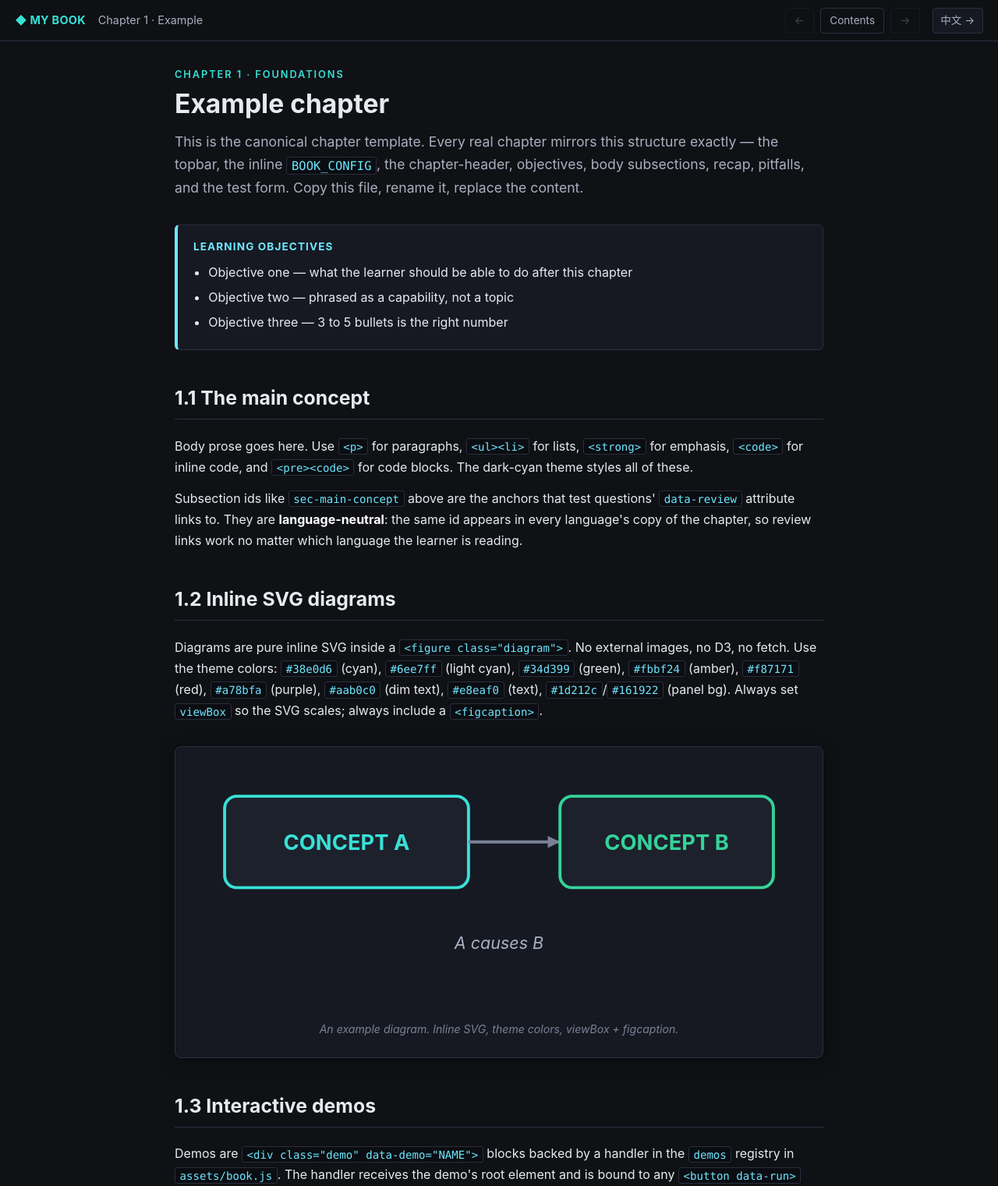
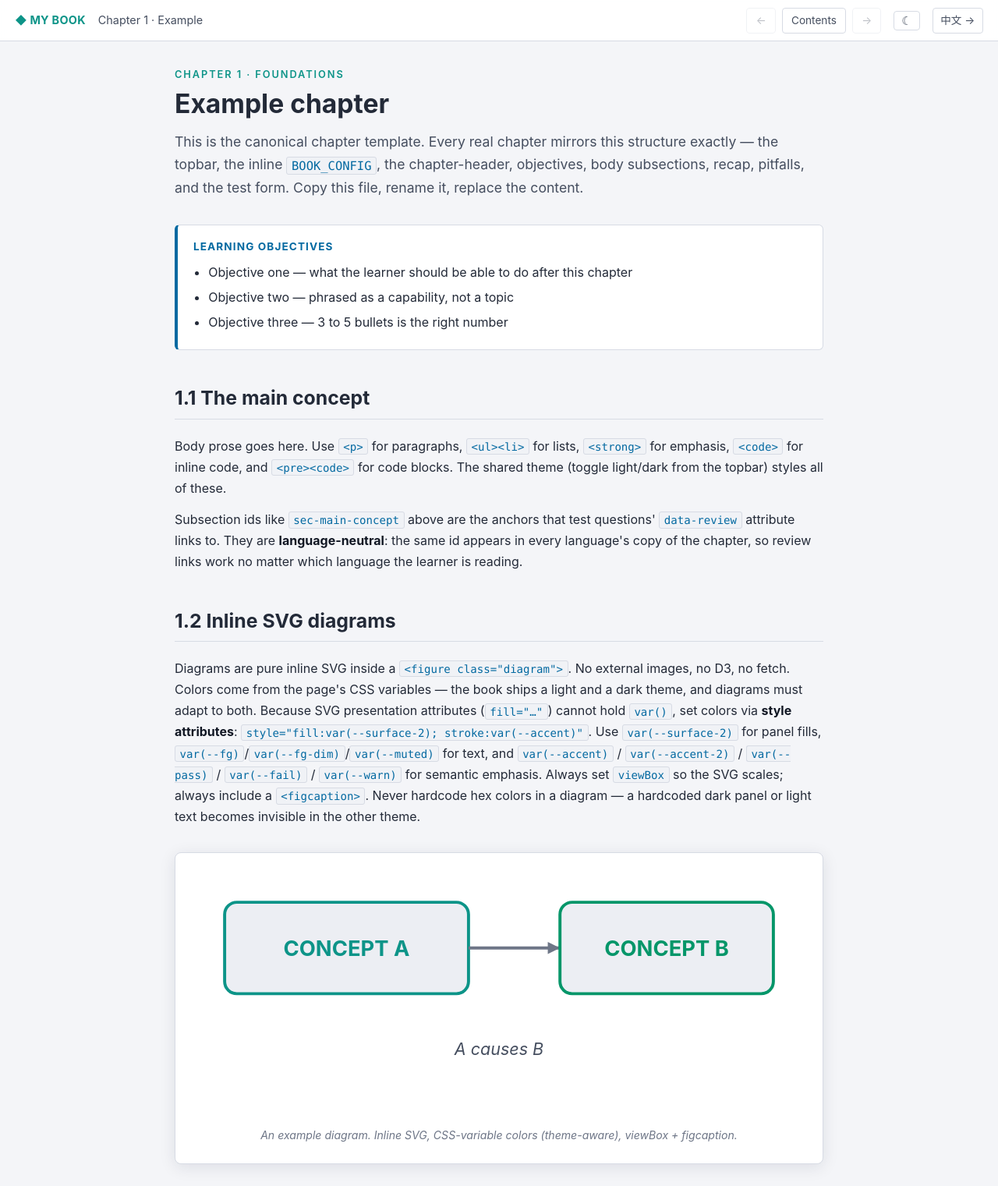
Before and after one commit to JJack27/Forge, a plain HTML site: page assets/book-template/en/01-example-chapter.html in a window 1280 px wide. Shown: the top 1521 px of the page at 78% size. Drawn offline with Linux system fonts and the light colour scheme.

Commit message:
Add light/dark theme with topbar toggle to the book template
The template previously shipped dark-only, which readers on light-set
systems found harsh. Now:

- style.css: every rule takes color from CSS custom properties; a
  html[data-theme="light"] block redefines the full palette (plus
  color-scheme, tints, and code-syntax colors tuned for light bg).
- book.js: injects a ☀/☾ toggle into the topbar (before lang-toggle).
  The choice persists under a single book-agnostic localStorage key
  (pbf:theme), shared across chapters and languages.
- Every page's <head> gains a tiny verbatim script that applies the
  stored theme (else prefers-color-scheme, else dark) before first
  paint — no flash of the wrong theme.
- Diagram convention changes: inline SVG must take colors via
  style="fill:var(--…)" (presentation attrs cannot hold var()), never
  hardcoded hex, so figures stay legible in both themes. Example
  chapter, SKILL.md, project-structure.md, i18n.md, and the template
  README all updated to the new convention.

Verified in-browser: toggle injects on chapter + dashboard pages,
click flips the theme, reload keeps the stored choice.

```diff
--- a/assets/book-template/en/01-example-chapter.html
+++ b/assets/book-template/en/01-example-chapter.html
@@ -6,8 +6,9 @@
   assets/book.js (scoring, nav, dashboard) works unchanged.
 
 Anatomy:
-    1. <head> with the single stylesheet link
+  1. <head> with the theme snippet + the single stylesheet link
   2. <div class="topbar"> with brand / crumb / chapter-nav / lang-toggle
+     (book.js injects the light/dark theme-toggle button next to lang-toggle)
   3. <main class="chapter" data-chapter-n="N"> with the inline BOOK_CONFIG script
   4. chapter-header (eyebrow / h1 / lede)
   5. objectives box
@@ -21,6 +22,9 @@
 <meta charset="utf-8">
 <meta name="viewport" content="width=device-width, initial-scale=1">
 <title>Chapter 1 — Example Chapter</title>
+<!-- Theme snippet: applies the stored theme (or prefers-color-scheme) BEFORE
+     first paint to avoid a flash. Copy verbatim into every page; do not translate. -->
+<script>(function(){try{var t=localStorage.getItem("pbf:theme");if(t!=="light"&&t!=="dark"){t=(window.matchMedia&&matchMedia("(prefers-color-scheme: light)").matches)?"light":"dark";}document.documentElement.setAttribute("data-theme",t);}catch(e){document.documentElement.setAttribute("data-theme","dark");}})();</script>
 <link rel="stylesheet" href="assets/style.css">
 </head>
 <body>
@@ -62,8 +66,8 @@
     Body prose goes here. Use <code>&lt;p&gt;</code> for paragraphs,
     <code>&lt;ul&gt;&lt;li&gt;</code> for lists, <code>&lt;strong&gt;</code> for
     emphasis, <code>&lt;code&gt;</code> for inline code, and
-    <code>&lt;pre&gt;&lt;code&gt;</code> for code blocks. The dark-cyan theme
-    styles all of these.
+    <code>&lt;pre&gt;&lt;code&gt;</code> for code blocks. The shared theme
+    (toggle light/dark from the topbar) styles all of these.
   </p>
 
   <p>
@@ -78,27 +82,32 @@
 
   <p>
     Diagrams are pure inline SVG inside a <code>&lt;figure class="diagram"&gt;</code>.
-    No external images, no D3, no fetch. Use the theme colors:
-    <code>#38e0d6</code> (cyan), <code>#6ee7ff</code> (light cyan),
-    <code>#34d399</code> (green), <code>#fbbf24</code> (amber),
-    <code>#f87171</code> (red), <code>#a78bfa</code> (purple),
-    <code>#aab0c0</code> (dim text), <code>#e8eaf0</code> (text),
-    <code>#1d212c</code>/<code>#161922</code> (panel bg). Always set
-    <code>viewBox</code> so the SVG scales; always include a
-    <code>&lt;figcaption&gt;</code>.
+    No external images, no D3, no fetch. Colors come from the page's CSS
+    variables — the book ships a light and a dark theme, and diagrams must
+    adapt to both. Because SVG presentation attributes
+    (<code>fill="…"</code>) cannot hold <code>var()</code>, set colors via
+    <strong>style attributes</strong>: <code>style="fill:var(--surface-2);
+    stroke:var(--accent)"</code>. Use <code>var(--surface-2)</code> for panel
+    fills, <code>var(--fg)</code>/<code>var(--fg-dim)</code>/<code>var(--muted)</code>
+    for text, and <code>var(--accent)</code> / <code>var(--accent-2)</code> /
+    <code>var(--pass)</code> / <code>var(--fail)</code> / <code>var(--warn)</code>
+    for semantic emphasis. Always set <code>viewBox</code> so the SVG scales;
+    always include a <code>&lt;figcaption&gt;</code>. Never hardcode hex colors
+    in a diagram — a hardcoded dark panel or light text becomes invisible in
+    the other theme.
   </p>
 
   <figure class="diagram">
     <svg viewBox="0 0 400 160" xmlns="http://www.w3.org/2000/svg" role="img" aria-label="Example diagram">
-      <rect x="20" y="20" width="160" height="60" rx="8" fill="#1d212c" stroke="#38e0d6" stroke-width="2"/>
-      <text x="100" y="55" text-anchor="middle" fill="#38e0d6" font-size="14" font-weight="700">CONCEPT A</text>
-      <line x1="180" y1="50" x2="240" y2="50" stroke="#7a8194" stroke-width="2"/>
-      <polygon points="240,50 232,46 232,54" fill="#7a8194"/>
-      <rect x="240" y="20" width="140" height="60" rx="8" fill="#1d212c" stroke="#34d399" stroke-width="2"/>
-      <text x="310" y="55" text-anchor="middle" fill="#34d399" font-size="14" font-weight="700">CONCEPT B</text>
-      <text x="200" y="120" text-anchor="middle" fill="#aab0c0" font-size="11" font-style="italic">A causes B</text>
+      <rect x="20" y="20" width="160" height="60" rx="8" style="fill:var(--surface-2);stroke:var(--accent)" stroke-width="2"/>
+      <text x="100" y="55" text-anchor="middle" style="fill:var(--accent)" font-size="14" font-weight="700">CONCEPT A</text>
+      <line x1="180" y1="50" x2="240" y2="50" style="stroke:var(--muted)" stroke-width="2"/>
+      <polygon points="240,50 232,46 232,54" style="fill:var(--muted)"/>
+      <rect x="240" y="20" width="140" height="60" rx="8" style="fill:var(--surface-2);stroke:var(--pass)" stroke-width="2"/>
+      <text x="310" y="55" text-anchor="middle" style="fill:var(--pass)" font-size="14" font-weight="700">CONCEPT B</text>
+      <text x="200" y="120" text-anchor="middle" style="fill:var(--fg-dim)" font-size="11" font-style="italic">A causes B</text>
     </svg>
-    <figcaption>An example diagram. Inline SVG, theme colors, viewBox + figcaption.</figcaption>
+    <figcaption>An example diagram. Inline SVG, CSS-variable colors (theme-aware), viewBox + figcaption.</figcaption>
   </figure>
 
   <h2 id="sec-demos">1.3 Interactive demos</h2>
--- a/assets/book-template/en/assets/book.js
+++ b/assets/book-template/en/assets/book.js
@@ -1,6 +1,7 @@
 /* Personal Book Forger — shared book JS.
    Handles: localStorage scoring, TOC/dashboard, per-chapter tests,
-   and a small registry of interactive demos used across chapters.
+   the light/dark theme toggle, and a small registry of interactive
+   demos used across chapters.
    Loaded from each chapter via <script src="assets/book.js" defer>.
 
    CONFIG: every page sets window.BOOK_CONFIG inline (in a <script> block
@@ -211,6 +212,44 @@
   }
 
   // ============================================================
+  // THEME (light/dark) — toggle button auto-injected into the topbar
+  // ============================================================
+  // The initial theme is applied BEFORE first paint by the tiny inline
+  // snippet in each page's <head> (stored choice, else prefers-color-scheme,
+  // else dark) so there is no flash of the wrong theme. Here we only inject
+  // the toggle button and flip the attribute on click. The choice persists
+  // in localStorage under a single book-agnostic key ("pbf:theme"), shared
+  // across chapters AND languages (a reader's theme preference is not
+  // per-language).
+  function currentTheme() {
+    return document.documentElement.getAttribute("data-theme") === "light" ? "light" : "dark";
+  }
+
+  function initThemeToggle() {
+    var topbar = document.querySelector(".topbar");
+    if (!topbar || topbar.querySelector(".theme-toggle")) return;
+    var btn = document.createElement("button");
+    btn.type = "button";
+    btn.className = "theme-toggle";
+    btn.setAttribute("aria-label", "Toggle light/dark theme");
+    function render() {
+      var light = currentTheme() === "light";
+      btn.textContent = light ? "☾" : "☀";
+      btn.title = light ? "Switch to dark theme" : "Switch to light theme";
+    }
+    btn.addEventListener("click", function () {
+      var next = currentTheme() === "light" ? "dark" : "light";
+      document.documentElement.setAttribute("data-theme", next);
+      try { localStorage.setItem("pbf:theme", next); } catch (e) { /* private mode */ }
+      render();
+    });
+    render();
+    // Sit before the lang-toggle when there is one, else at the bar's end.
+    var lang = topbar.querySelector(".lang-toggle");
+    topbar.insertBefore(btn, lang || null);
+  }
+
+  // ============================================================
   // TOC PAGE: build cards + dashboard
   // ============================================================
   function buildTocPage() {
@@ -302,6 +341,7 @@
   // ============================================================
   function boot() {
     initDemos();
+    initThemeToggle();
     buildTocPage(); // no-op if not on TOC page
     var chapterEl = document.querySelector("main.chapter");
     if (chapterEl) {
--- a/assets/book-template/en/assets/style.css
+++ b/assets/book-template/en/assets/style.css
@@ -1,7 +1,13 @@
 /* Clearcote Stealth Browser — a learning book
-   Shared stylesheet (EN + ZH). Beginner-friendly, diagram-heavy. */
+   Shared stylesheet (EN + ZH). Beginner-friendly, diagram-heavy.
+   Two themes: dark (default) and light, selected by <html data-theme="…">
+   (set before first paint by the inline snippet in each page's <head>,
+   toggled by the button book.js injects into the topbar). All colors —
+   including inline-SVG diagram colors, which reference the same vars
+   via style="fill:var(--…)" — flow through these custom properties. */
 
 :root {
+  color-scheme: dark;
   --bg: #0f1115;
   --surface: #161922;
   --surface-2: #1d212c;
@@ -17,7 +23,45 @@
   --border: #2a2f3d;
   --code-bg: #0b0d12;
   --hl: #facc15;
+  --code-key: #f472b6;
+  --code-str: #facc15;
+  --strong-fg: #ffffff;
+  --btn-on-accent: #0b0d12;
+  --topbar-bg: rgba(15,17,21,.92);
+  --tint-accent: rgba(56,224,214,.04);
+  --tint-pass: rgba(52,211,153,.06);
+  --tint-fail: rgba(248,113,113,.06);
+  --tint-warn: rgba(251,191,36,.06);
   --shadow: 0 4px 24px rgba(0,0,0,.4);
+}
+
+html[data-theme="light"] {
+  color-scheme: light;
+  --bg: #f4f5f8;
+  --surface: #ffffff;
+  --surface-2: #eceef3;
+  --fg: #232a38;
+  --fg-dim: #454e5f;
+  --muted: #6e7687;
+  --accent: #0d9488;
+  --accent-2: #0369a1;
+  --accent-dim: #b8e8e3;
+  --pass: #059669;
+  --fail: #dc2626;
+  --warn: #b45309;
+  --border: #d7dbe4;
+  --code-bg: #f0f2f6;
+  --hl: #a16207;
+  --code-key: #be185d;
+  --code-str: #b45309;
+  --strong-fg: #101623;
+  --btn-on-accent: #ffffff;
+  --topbar-bg: rgba(255,255,255,.92);
+  --tint-accent: rgba(13,148,136,.06);
+  --tint-pass: rgba(5,150,105,.08);
+  --tint-fail: rgba(220,38,38,.06);
+  --tint-warn: rgba(180,83,9,.07);
+  --shadow: 0 4px 20px rgba(23,32,54,.10);
 }
 
 * { box-sizing: border-box; }
@@ -36,7 +80,7 @@ a:hover { text-decoration: underline; }
 /* ---------- Top nav bar ---------- */
 .topbar {
   position: sticky; top: 0; z-index: 50;
-  background: rgba(15,17,21,.92);
+  background: var(--topbar-bg);
   backdrop-filter: blur(8px);
   border-bottom: 1px solid var(--border);
   padding: .6rem 1.2rem;
@@ -52,6 +96,13 @@ a:hover { text-decoration: underline; }
   background: var(--surface); font-size: .85rem;
 }
 .topbar .lang-toggle:hover { border-color: var(--accent); color: var(--accent); }
+.topbar .theme-toggle {
+  border: 1px solid var(--border); border-radius: 4px;
+  padding: .25rem .55rem; color: var(--fg-dim);
+  background: var(--surface); font-size: .95rem; line-height: 1;
+  cursor: pointer;
+}
+.topbar .theme-toggle:hover { border-color: var(--accent); color: var(--accent); }
 .topbar nav.chapter-nav { display: flex; gap: .5rem; }
 .topbar nav.chapter-nav a {
   padding: .25rem .7rem; border: 1px solid var(--border); border-radius: 4px;
@@ -93,11 +144,11 @@ main.toc { max-width: 980px; }
 .box.objectives { border-left-color: var(--accent-2); }
 .box.objectives .box-title { color: var(--accent-2); }
 .box.objectives ul { margin: .3rem 0; padding-left: 1.2rem; }
-.box.note { border-left-color: var(--warn); background: rgba(251,191,36,.06); }
+.box.note { border-left-color: var(--warn); background: var(--tint-warn); }
 .box.note .box-title { color: var(--warn); }
-.box.pitfall { border-left-color: var(--fail); background: rgba(248,113,113,.06); }
+.box.pitfall { border-left-color: var(--fail); background: var(--tint-fail); }
 .box.pitfall .box-title { color: var(--fail); }
-.box.key { border-left-color: var(--pass); background: rgba(52,211,153,.06); }
+.box.key { border-left-color: var(--pass); background: var(--tint-pass); }
 .box.key .box-title { color: var(--pass); }
 
 /* ---------- Typography ---------- */
@@ -107,7 +158,7 @@ h4 { font-size: 1rem; margin: 1.4rem 0 .4rem; color: var(--fg); }
 p { margin: .8rem 0; }
 ul, ol { padding-left: 1.4rem; }
 li { margin: .3rem 0; }
-strong { color: #fff; }
+strong { color: var(--strong-fg); }
 em { color: var(--accent-2); font-style: normal; }
 
 /* ---------- Code ---------- */
@@ -125,8 +176,8 @@ p > code, li > code, td > code {
 }
 pre code { color: var(--fg); background: none; border: none; padding: 0; }
 .code-comment { color: var(--muted); }
-.code-key { color: #f472b6; }
-.code-str { color: #facc15; }
+.code-key { color: var(--code-key); }
+.code-str { color: var(--code-str); }
 .code-fn { color: var(--accent); }
 
 /* ---------- Tables ---------- */
@@ -138,7 +189,7 @@ table {
 th, td { padding: .6rem .8rem; border-bottom: 1px solid var(--border); text-align: left; vertical-align: top; }
 th { background: var(--surface-2); color: var(--accent-2); font-weight: 600; font-size: .85rem; }
 tr:last-child td { border-bottom: none; }
-tr:hover td { background: rgba(56,224,214,.04); }
+tr:hover td { background: var(--tint-accent); }
 
 /* ---------- Inline diagrams (SVG containers) ---------- */
 figure.diagram {
@@ -166,7 +217,7 @@ figure.diagram svg { display: block; margin: 0 auto; max-width: 100%; height: au
 .demo .demo-title::before { content: "▶"; color: var(--accent); }
 .demo p { font-size: .95rem; color: var(--fg-dim); }
 .demo button {
-  background: var(--accent); color: #0b0d12; border: none;
+  background: var(--accent); color: var(--btn-on-accent); border: none;
   padding: .45rem 1rem; border-radius: 4px; font-weight: 600;
   cursor: pointer; font-size: .9rem; margin: .3rem .3rem .3rem 0;
 }
@@ -230,14 +281,14 @@ textarea.short {
 .key-points.shown { display: block; }
 .key-points .hint {
   font-size: .85rem; color: var(--warn); font-style: italic; margin-bottom: .5rem;
-  padding: .4rem .6rem; background: rgba(251,191,36,.07); border-radius: 4px;
+  padding: .4rem .6rem; background: var(--tint-warn); border-radius: 4px;
 }
 .key-points label { display: block; padding: .3rem 0; color: var(--fg-dim); }
 .feedback { margin-top: .8rem; padding: .8rem 1rem; border-radius: 4px; display: none; font-size: .95rem; }
 .feedback.shown { display: block; }
-.feedback.correct { background: rgba(52,211,153,.12); border-left: 3px solid var(--pass); }
-.feedback.wrong { background: rgba(248,113,113,.12); border-left: 3px solid var(--fail); }
-.feedback.partial { background: rgba(251,191,36,.12); border-left: 3px solid var(--warn); }
+.feedback.correct { background: var(--tint-pass); border-left: 3px solid var(--pass); }
+.feedback.wrong { background: var(--tint-fail); border-left: 3px solid var(--fail); }
+.feedback.partial { background: var(--tint-warn); border-left: 3px solid var(--warn); }
 .feedback .rationale { color: var(--fg-dim); margin-top: .4rem; font-size: .9rem; }
 .feedback .review-link { margin-top: .4rem; }
 .feedback .review-link a { color: var(--accent); }
@@ -246,8 +297,8 @@ textarea.short {
   margin-top: 1.2rem; padding: 1.2rem; border-radius: 8px; text-align: center; display: none;
 }
 .test-result.shown { display: block; }
-.test-result.pass { background: rgba(52,211,153,.1); border: 1px solid var(--pass); }
-.test-result.fail { background: rgba(251,191,36,.08); border: 1px solid var(--warn); }
+.test-result.pass { background: var(--tint-pass); border: 1px solid var(--pass); }
+.test-result.fail { background: var(--tint-warn); border: 1px solid var(--warn); }
 .test-result .score { font-size: 1.9rem; font-weight: 700; color: var(--accent); }
 .test-result .verdict { color: var(--fg-dim); margin-top: .25rem; }
 button.retake-btn {
@@ -256,7 +307,7 @@ button.retake-btn {
 }
 button.retake-btn:hover { border-color: var(--accent); color: var(--accent); }
 button.submit-test {
-  background: var(--accent); color: #0b0d12; border: none;
+  background: var(--accent); color: var(--btn-on-accent); border: none;
   padding: .7rem 1.8rem; border-radius: 4px; font-size: 1rem; font-weight: 700;
   cursor: pointer; margin-top: .5rem;
 }
```
Also changed, not shown: assets/book-template/en/index.html (+6 -2 lines), 4 other files. Lines whose indentation alone changed are shown as unchanged.
